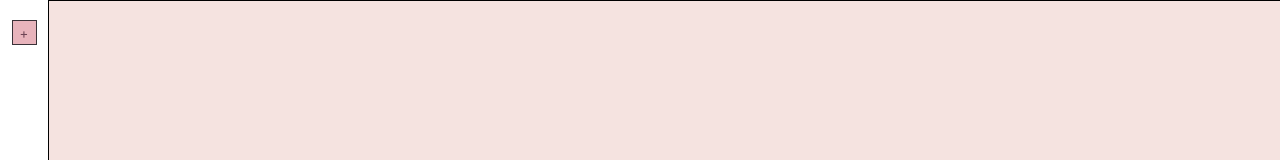
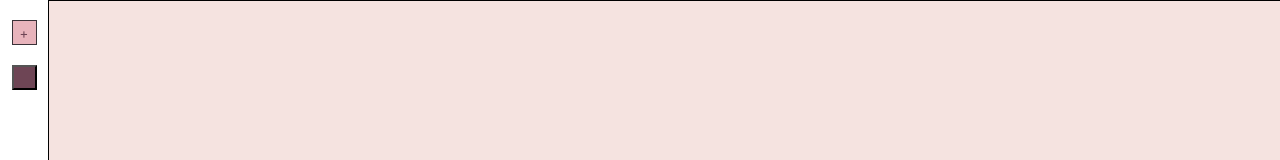
Before and after one commit to devonrandall-design/Sticky-Note-Rando-Test, a React (Create React App) app: page / in a window 1280 px wide. Shown: the top 160 px of the page. Built offline with nearby package versions, Linux system fonts and the light colour scheme.

Commit message:
4 files modified

```diff
--- a/src/App.js
+++ b/src/App.js
@@ -8,9 +8,17 @@ export default function App() {
 
   const [notes, newNotes] = useState([])
 
+  const [color, newColor] = useState("#D282A6")
+
+  function changeColor(entercolor) {
+    newColor(entercolor)
+  }
+
+
+
   function createNote() {
     const randoNumber = Math.random() * 20000
-    return <Note key={randoNumber} />
+    return <Note  key={randoNumber} />
   }
 
   function AddNote() {
@@ -21,8 +29,8 @@ export default function App() {
 
   return (
     <div className="main">
-    <SideHeader AddNote={AddNote} />
-    <NoteSection content={notes} />
+    <SideHeader newColor={changeColor} noteColor={color} AddNote={AddNote} />
+    <NoteSection  noteColor={color} content={notes} />
 
     </div>
   );
--- a/src/note.js
+++ b/src/note.js
@@ -1,6 +1,6 @@
 import React, {useState} from 'react'
 
-export default function Note() {
+export default function Note(props) {
 
 const [selected, select] = useState(false)
 
@@ -8,6 +8,6 @@ const [selected, select] = useState(false)
 
 
 
-  return (<div onClick={() => select(true)}  className={`note ${selected === true ? 'selected' : ''}`} >
+  return (<div style={{backgroundColor: props.noteColor}} select={selected} onClick={() => select(true)}  className={`note ${selected === true ? 'selected' : ''}`} >
   <textarea className="text"></textarea></div>)
 }
--- a/src/sideheader.js
+++ b/src/sideheader.js
@@ -1,9 +1,10 @@
 import React from 'react'
 
-export default function SideHeader( { AddNote }) {
+export default function SideHeader( props ) {
 
   return ( <div className="sideheader">
-    <button onClick={AddNote} className="note-button">+</button>
+    <button onClick={props.AddNote} className="note-button">+</button>
+    <button onClick={() => props.newColor('#6E4555')} noteColor="#6E4555" className="brown"></button>
     </div>
   )
 }
--- a/src/style.css
+++ b/src/style.css
@@ -21,7 +21,8 @@ min-height: 100vh;
 background-color: #FFFFFF;
 position: fixed;
 display: flex;
-justify-content: center;
+align-items: center;
+flex-direction: column;
 
 }
 
@@ -77,3 +78,9 @@ justify-content: center;
 .selected {
   border: 2px dashed #6E4555;
 }
+
+.brown {
+  background-color: #6E4555;
+  width: 25px;
+  height: 25px;
+}
```
